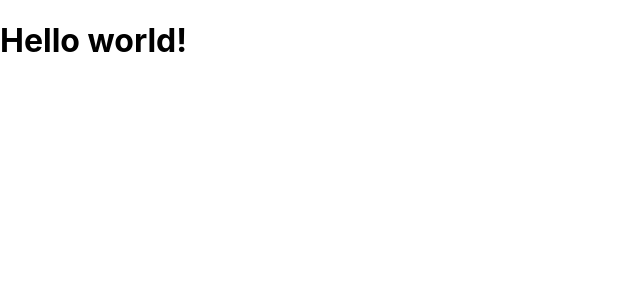
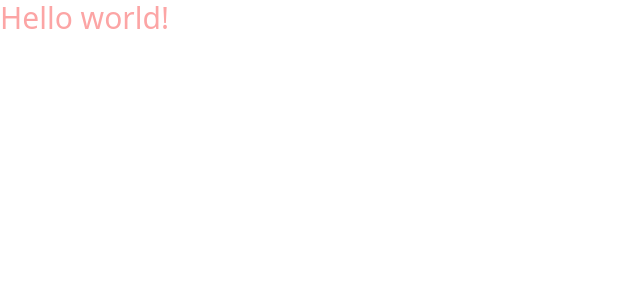
Before and after one commit to ChaseTeague1/AI-Resume-Builder, a React (Create React App) app in the folder resume-builder/: page / in a window 1280 px wide. Shown: the top 300 px of the page, without its empty margins (0-640 px from the left). Built offline with nearby package versions, Linux system fonts and the light colour scheme.

Commit message:
added more files to file tree and installed tailwindcss

```diff
--- a/resume-builder/package.json
+++ b/resume-builder/package.json
@@ -35,5 +35,8 @@
       "last 1 firefox version",
       "last 1 safari version"
     ]
+  },
+  "devDependencies": {
+    "tailwindcss": "^3.4.17"
   }
 }
--- a/resume-builder/src/App.js
+++ b/resume-builder/src/App.js
@@ -2,7 +2,7 @@
 function App() {
   return (
     <div className="App">
-      <h1>Hello world!</h1>
+      <h1 className="text-3xl text-red-300">Hello world!</h1>
     </div>
   );
 }
--- a/resume-builder/src/index.css
+++ b/resume-builder/src/index.css
@@ -1,13 +1,3 @@
-body {
-  margin: 0;
-  font-family: -apple-system, BlinkMacSystemFont, 'Segoe UI', 'Roboto', 'Oxygen',
-    'Ubuntu', 'Cantarell', 'Fira Sans', 'Droid Sans', 'Helvetica Neue',
-    sans-serif;
-  -webkit-font-smoothing: antialiased;
-  -moz-osx-font-smoothing: grayscale;
-}
-
-code {
-  font-family: source-code-pro, Menlo, Monaco, Consolas, 'Courier New',
-    monospace;
-}
+@tailwind base;
+@tailwind components;
+@tailwind utilities;
--- /dev/null
+++ b/resume-builder/tailwind.config.js
@@ -0,0 +1,9 @@
+module.exports = {
+  content: [
+    "./src/**/*.{js,jsx,ts,tsx}",
+  ],
+  theme: {
+    extend: {},
+  },
+  plugins: [],
+}
```
Also changed, not shown: resume-builder/src/api/generateResume.js (added), resume-builder/src/components/Form.js (added), resume-builder/src/components/Preview.js (added), resume-builder/src/components/TemplateSelector.js (added), resume-builder/src/pages/Home.js (added), resume-builder/src/templates/ClassicTemplate.js (added), resume-builder/src/templates/ElegantTemplate.js (added), resume-builder/src/templates/ModernTemplate.js (added), 1 other file (tests, documents, lock files or other folders).
